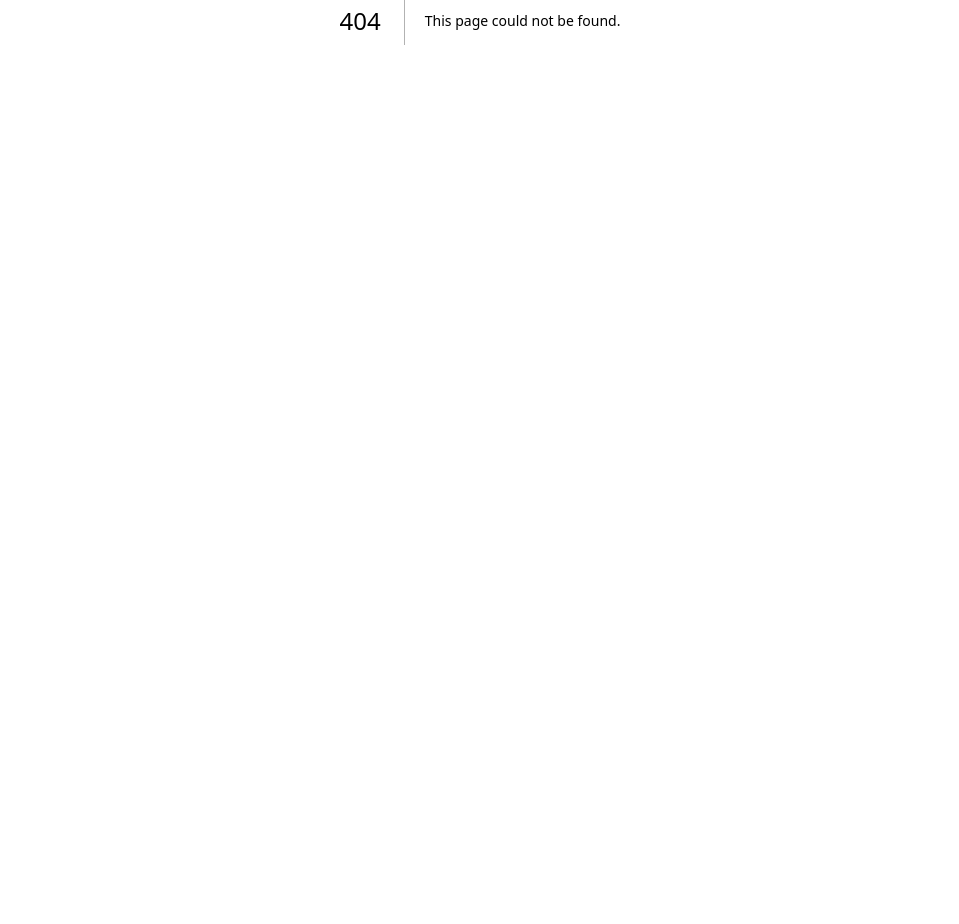
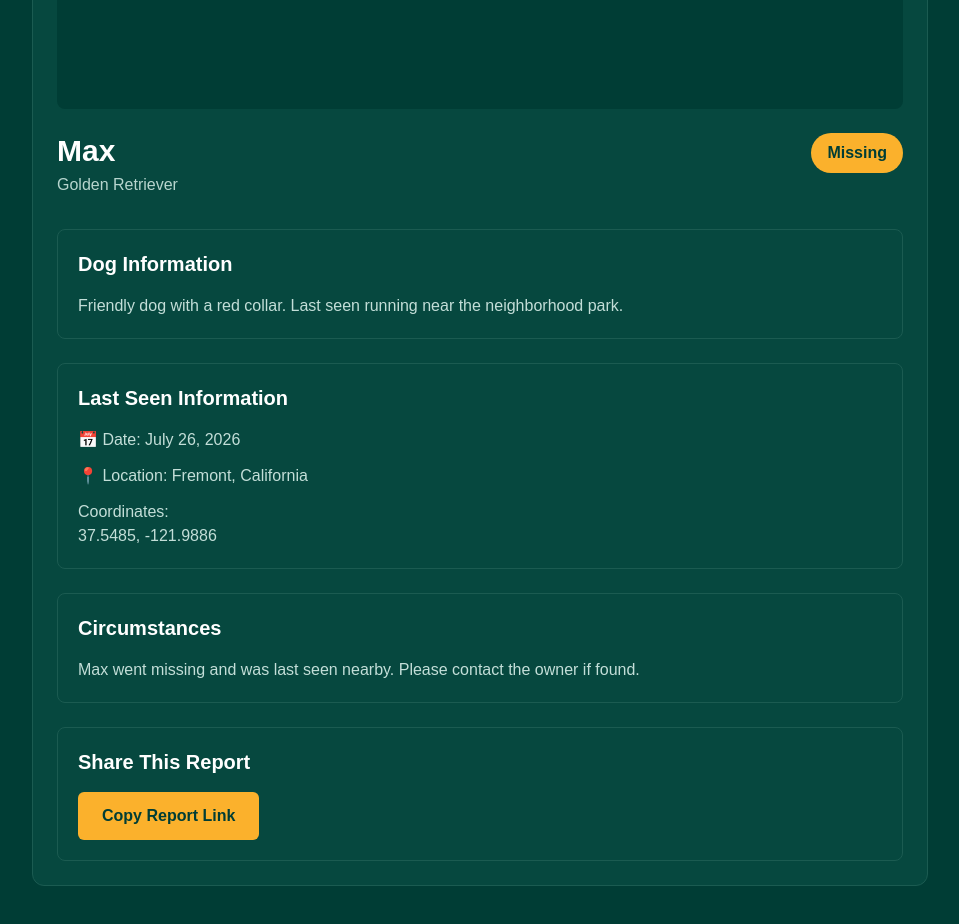
Before and after one commit to camerontzaidi/PawSeach, a Next.js app: page /dogs/1 in a window 1280 px wide. Before the commit this address had no page. Shown: the part 380-1304 px from the top of the page, without its empty margins (160-1119 px from the left). Before the commit the page ends 800 px from the top, so only its background shows below. Built offline with nearby package versions, Linux system fonts and the light colour scheme.

Commit message:
Added dog report detail page UI

```diff
--- /dev/null
+++ b/app/dogs/[id]/page.tsx
@@ -0,0 +1,145 @@
+export default function DogReportPage() {
+    // Temporary fake data
+    // Later we will replace this with Supabase data
+    const dog = {
+      name: "Max",
+      breed: "Golden Retriever",
+      description:
+        "Friendly dog with a red collar. Last seen running near the neighborhood park.",
+      lastSeenDate: "July 26, 2026",
+      location: "Fremont, California",
+      latitude: "37.5485",
+      longitude: "-121.9886",
+      status: "Missing",
+    };
+
+    return (
+      <main className="min-h-screen bg-[#003d35] px-6 py-10 text-white">
+        <div className="mx-auto max-w-4xl">
+
+          {/* Header */}
+          <h1 className="text-4xl font-bold">
+            Missing Dog Report
+          </h1>
+
+          <p className="mt-2 text-[#b7d5ce]">
+            Help bring this pet home.
+          </p>
+
+
+          {/* Main Report Card */}
+          <section className="mt-8 rounded-xl border border-[#1b5b51] bg-[#06483f] p-6">
+
+            {/* Photo Placeholder */}
+            <div className="flex h-80 items-center justify-center rounded-lg bg-[#003d35] text-6xl">
+              🐕
+            </div>
+
+
+            {/* Name + Status */}
+            <div className="mt-6 flex flex-col justify-between gap-4 sm:flex-row">
+
+              <div>
+                <h2 className="text-3xl font-bold">
+                  {dog.name}
+                </h2>
+
+                <p className="mt-1 text-[#b7d5ce]">
+                  {dog.breed}
+                </p>
+              </div>
+
+
+              <span className="h-fit rounded-full bg-[#fbb12c] px-4 py-2 font-bold text-[#003d35]">
+                {dog.status}
+              </span>
+
+            </div>
+
+
+            {/* Dog Information */}
+            <div className="mt-8 rounded-lg border border-[#1b5b51] p-5">
+
+              <h3 className="text-xl font-bold">
+                Dog Information
+              </h3>
+
+              <p className="mt-4 text-[#c3ded8]">
+                {dog.description}
+              </p>
+
+            </div>
+
+
+            {/* Last Seen */}
+            <div className="mt-6 rounded-lg border border-[#1b5b51] p-5">
+
+              <h3 className="text-xl font-bold">
+                Last Seen Information
+              </h3>
+
+              <div className="mt-4 space-y-3 text-[#c3ded8]">
+
+                <p>
+                  📅 Date: {dog.lastSeenDate}
+                </p>
+
+                <p>
+                  📍 Location: {dog.location}
+                </p>
+
+                <p>
+                  Coordinates:
+                  <br />
+                  {dog.latitude}, {dog.longitude}
+                </p>
+
+              </div>
+
+            </div>
+
+
+            {/* Circumstances */}
+            <div className="mt-6 rounded-lg border border-[#1b5b51] p-5">
+
+              <h3 className="text-xl font-bold">
+                Circumstances
+              </h3>
+
+              <p className="mt-4 text-[#c3ded8]">
+                Max went missing and was last seen nearby.
+                Please contact the owner if found.
+              </p>
+
+            </div>
+
+
+            {/* Share Controls */}
+            <div className="mt-6 rounded-lg border border-[#1b5b51] p-5">
+
+              <h3 className="text-xl font-bold">
+                Share This Report
+              </h3>
+
+              <button className="mt-4 rounded-md bg-[#fbb12c] px-6 py-3 font-bold text-[#003d35]">
+                Copy Report Link
+              </button>
+
+            </div>
+
+          </section>
+
+
+{/* Future States */}
+{/*
+  Future states after Supabase integration:
+
+  - Loading report...
+  - No dog report found.
+  - Unable to load report.
+*/}
+
+        </div>
+      </main>
+    );
+  }
```
